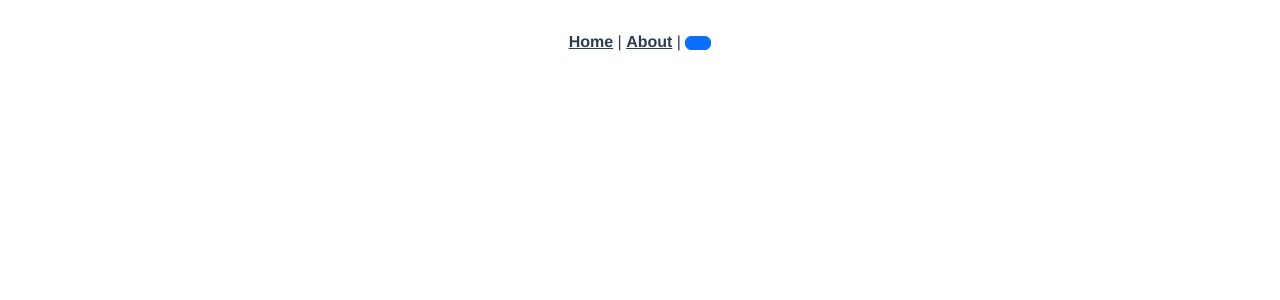
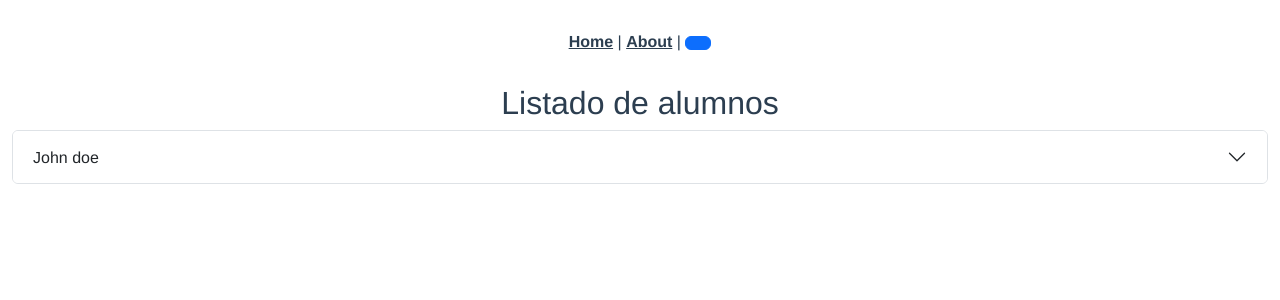
Before and after one commit to ElianArism/educar-para-transformar-desktop, a Vue app: page /#/pay-fee in a window 1280 px wide. Before the commit this address had no page. Shown: the top 300 px of the page. Built offline with nearby package versions, Linux system fonts and the light colour scheme.

Commit message:
start implementation of pay-fees view

```diff
--- a/src/router/index.js
+++ b/src/router/index.js
@@ -10,11 +10,14 @@ const routes = [
   {
     path: "/about",
     name: "about",
-    // route level code-splitting
-    // this generates a separate chunk (about.[hash].js) for this route
-    // which is lazy-loaded when the route is visited.
     component: () =>
       import(/* webpackChunkName: "about" */ "../views/AboutView.vue"),
+  },
+  {
+    path: "/pay-fee",
+    name: "pay-fee",
+    component: () =>
+      import(/* webpackChunkName: "payFee" */ "../views/PayFeeView.vue"),
   },
 ];
 
--- /dev/null
+++ b/src/views/PayFeeView.vue
@@ -0,0 +1,41 @@
+<script setup></script>
+
+<template>
+  <div class="container-fluid">
+    <h2>Listado de alumnos</h2>
+
+    <div class="accordion" id="accordionStudents">
+      <!--Accordion header   -->
+      <div class="accordion-item">
+        <h2 class="accordion-header" id="heading1">
+          <button
+            data-bs-toggle="collapse"
+            data-bs-target="#collapse1"
+            aria-labelledby="studentsList"
+            data-bs-parent="#accordionStudents"
+            class="accordion-button collapsed"
+            aria-expanded="false"
+            aria-controls="collapse1"
+          >
+            John doe
+          </button>
+        </h2>
+        <!-- Accordion Body -->
+        <div
+          id="collapse1"
+          aria-labelledby="heading1"
+          class="accordion-collapse collapse"
+        >
+          <div class="accordion-body">
+            Lorem ipsum dolor sit amet consectetur adipisicing elit. Aspernatur
+            repellat ipsam inventore eaque consequuntur saepe amet, odio
+            asperiores esse, accusantium distinctio natus! Excepturi quam non
+            placeat fuga dolore temporibus iusto!
+          </div>
+        </div>
+      </div>
+    </div>
+  </div>
+</template>
+
+<style lang="scss"></style>
```
